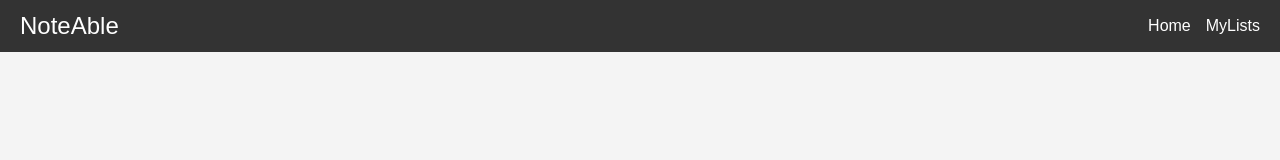
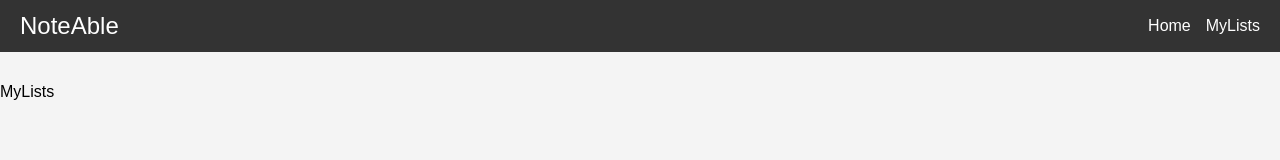
Before and after one commit to NajeebUrRehmanRaja/To-do-App, a React (Vite) app in the folder Todo-app/: page /mylists in a window 1280 px wide. Shown: the top 160 px of the page. Built offline with nearby package versions, Linux system fonts and the light colour scheme; the HTML template or start-up script is replaced by a standard one.

Commit message:
Add margin-top to MyLists component for improved layout

```diff
--- a/Todo-app/src/Pages/MyLists.jsx
+++ b/Todo-app/src/Pages/MyLists.jsx
@@ -3,7 +3,7 @@
 
 const MyLists = () => {
   return (
-    <div>
+    <div className='mt-20'>
         <Navbar />
         MyLists
         </div>
```
